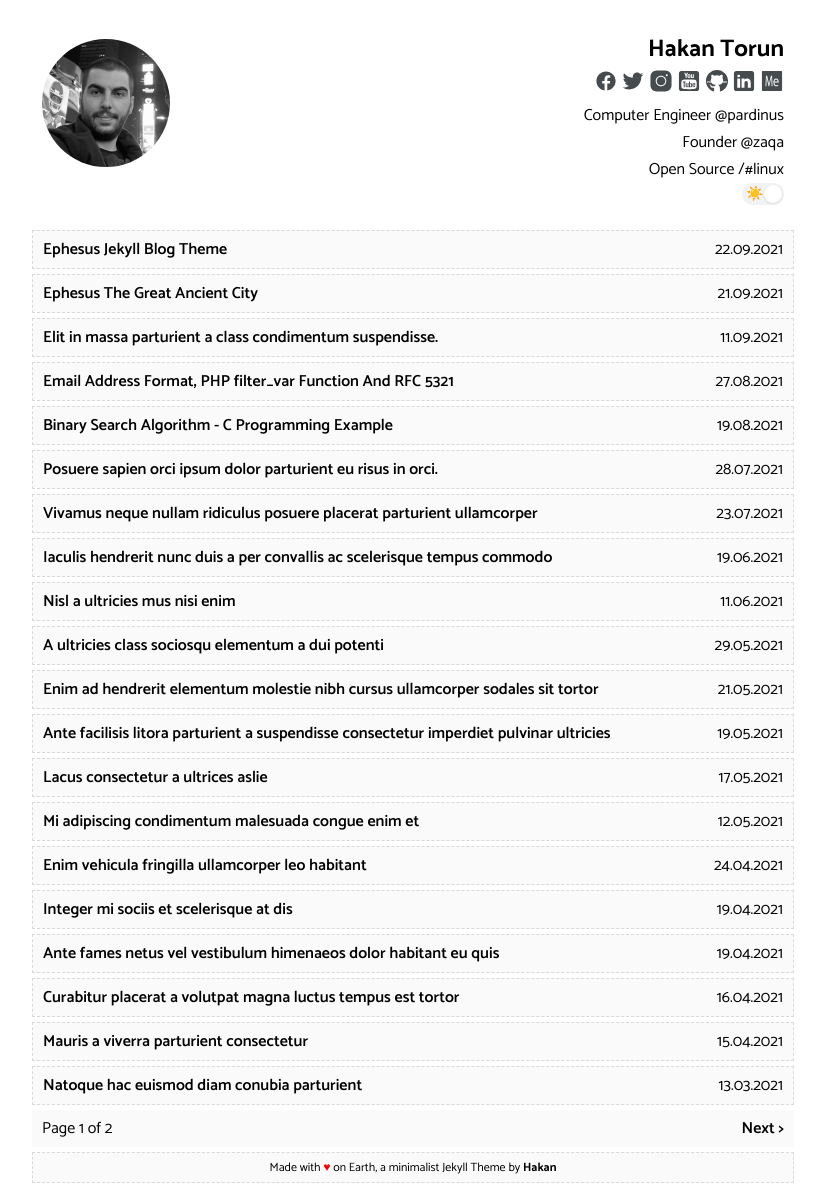
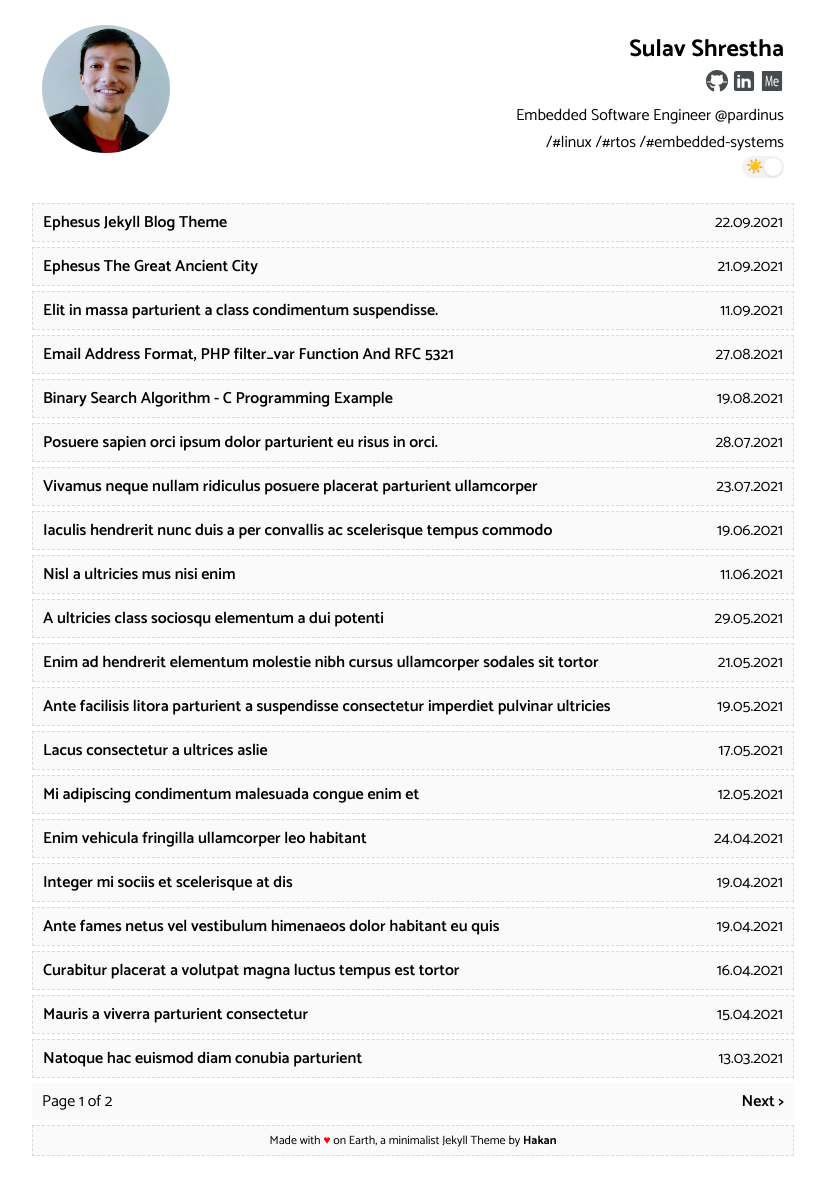
Before and after one commit to shrsulav/shrnotes.github.io, a Jekyll site: the page built from index.html, in a window 1280 px wide. Shown: the whole page, without its empty margins (227-1052 px from the left). Built offline with Jekyll 4.4.1, drawn with Linux system fonts in a browser that asks for light colours; the list of posts is cut into pages by our own code; after the commit the page ends 1161 px from its top, so only the background shows below that.

Commit message:
Edited basic info

```diff
--- a/_config.yml
+++ b/_config.yml
@@ -13,16 +13,11 @@ discus-identifier: XXX
 
 # Author settings
 author:
-  name: Hakan Torun
-  bio: Computer Engineer @pardinus <br> Founder @zaqa <br> Open Source /#linux
+  name: Sulav Shrestha
+  bio: Embedded Software Engineer @pardinus <br> /#linux /#rtos /#embedded-systems
   picture: assets/images/profile.jpg
-  github: onepase # github username
-  twitter: onepase # twitter username
-  facebook: onepase # facebook username
-  instagram: onepase # instagram username
-  youtube: https://www.youtube.com/channel/UCMmAto-wxBootXN91AzBiDg # youtube username
-  linkedin: hakantorun # linkedin username
-  email: your-email@email.com # email adress
+  github: shrsulav # github username
+  linkedin: shrsulav # linkedin username
 
 # URL settings
 url: "" # Domain Name of host. [username].github.io for github pages
```
Also changed, not shown: assets/images/profile.jpg, assets/images/profile_author.jpg (added), 1 other file.
